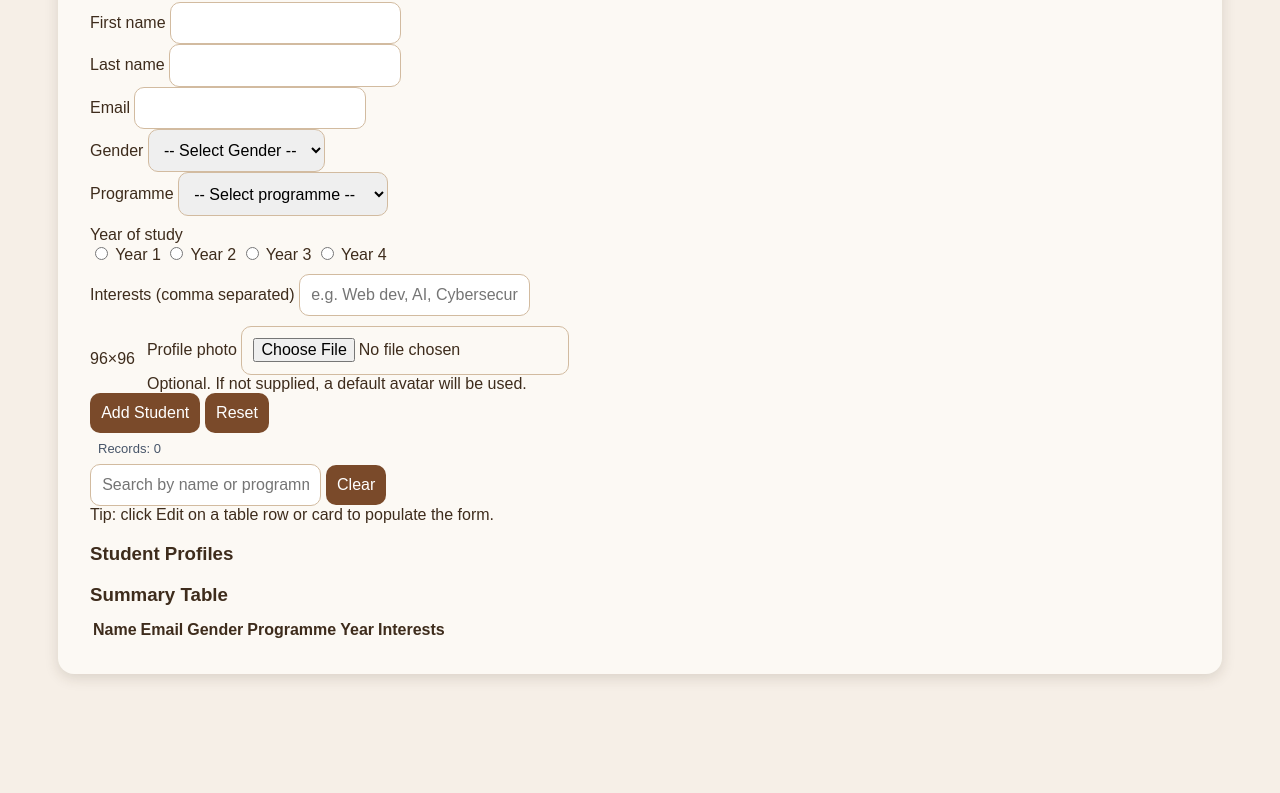
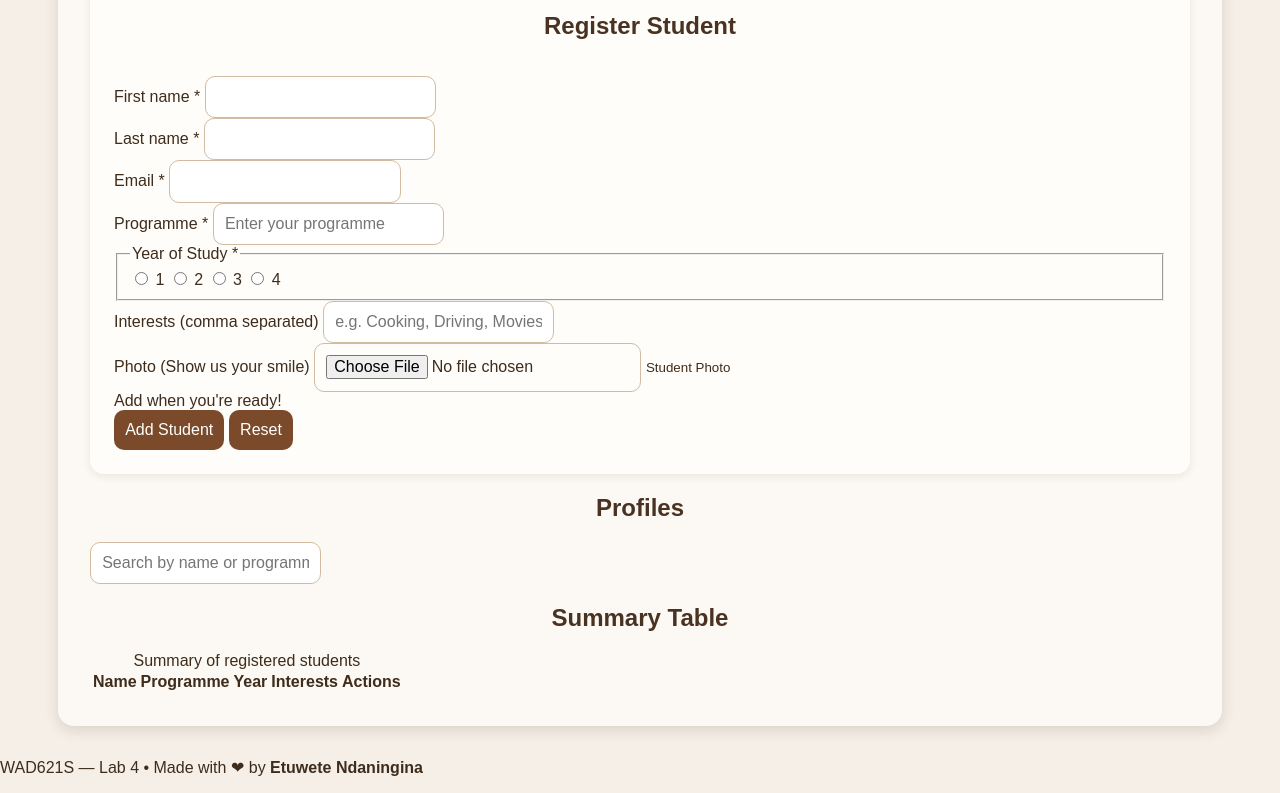
Before and after one commit to EtuweteNd/-Registration-Project, a plain HTML site: page index.html in a window 1280 px wide. Shown: the part 194-987 px from the top of the page. Before the commit the page ends 900 px from the top, so only its background shows below. Drawn offline with Linux system fonts and the light colour scheme; a script that the page names is missing.

Commit message:
Update index.html
final update of the Lab 4 html

```diff
--- a/index.html
+++ b/index.html
@@ -3,121 +3,104 @@
 <head>
   <meta charset="utf-8" />
   <meta name="viewport" content="width=device-width,initial-scale=1" />
-  <title>Student Registration Portal</title>
-  <link rel="stylesheet" href="style.css" />
+  <title>WAD621S — Lab 4: Registration → Profile Cards</title>
+  <link rel="stylesheet" href="style.css">
 </head>
 <body>
-  <div class="container" id="app">
-    <header>
-      <div class="logo">SR</div>
-      <div>
-        <h1>Student Registration Portal</h1>
-        <p class="lead">Register students, view profiles, edit or remove entries. Data persists in LocalStorage.</p>
-      </div>
+  <header class="site-header">
+    <h1>Campus Connect: Student Registration</h1>
+    <p class="lead">Enroll Today, Lead Tomorrow.</p>
   </header>
 
-    <div class="grid">
-      <!-- Form column -->
-      <section class="card">
-        <form id="studentForm" autocomplete="off">
-          <input type="hidden" id="studentId" />
-          <div class="form-row">
-            <div style="flex:1">
-              <label for="firstName">First name</label>
-              <input id="firstName" type="text" required />
+  <main class="container">
+    <section class="form-section" aria-labelledby="form-title">
+      <h2 id="form-title">Register Student</h2>
+
+      <form id="regForm" novalidate>
+        <div class="row">
+          <div class="field">
+            <label for="first">First name <span aria-hidden="true">*</span></label>
+            <input type="text" id="first" name="first" required autocomplete="given-name" />
+            <small class="error" id="err-first" aria-live="polite"></small>
           </div>
-            <div style="flex:1">
-              <label for="lastName">Last name</label>
-              <input id="lastName" type="text" required />
+
+          <div class="field">
+            <label for="last">Last name <span aria-hidden="true">*</span></label>
+            <input type="text" id="last" name="last" required autocomplete="family-name" />
+            <small class="error" id="err-last" aria-live="polite"></small>
           </div>
         </div>
 
-          <div class="form-row">
-            <div style="flex:1">
-              <label for="email">Email</label>
-              <input id="email" type="email" required />
-            </div>
-            <div style="flex:1">
-              <label for="gender">Gender</label>
-              <select id="gender" required>
-                <option value="">-- Select Gender --</option>
-                <option>Male</option>
-                <option>Female</option>
-                <option>Other</option>
-              </select>
-            </div>
+        <div class="field">
+          <label for="email">Email <span aria-hidden="true">*</span></label>
+          <input type="email" id="email" name="email" required autocomplete="email" />
+          <small class="error" id="err-email" aria-live="polite"></small>
         </div>
 
-          <div style="margin-bottom:10px">
-            <label for="programme">Programme</label>
-            <select id="programme" required>
-              <option value="">-- Select programme --</option>
-              <option>Software Engineering</option>
-              <option>Computer Science</option>
-              <option>Information Technology</option>
-              <option>Network Administration</option>
-            </select>
+        <div class="field">
+          <label for="prog">Programme <span aria-hidden="true">*</span></label>
+          <input type="text" id="prog" name="prog" required placeholder="Enter your programme" />
+          <small class="error" id="err-prog" aria-live="polite"></small>
         </div>
 
-          <div style="margin-bottom:10px">
-            <label>Year of study</label>
-            <div class="form-row" style="gap:10px">
-              <label><input type="radio" name="year" value="1" required /> Year 1</label>
-              <label><input type="radio" name="year" value="2" /> Year 2</label>
-              <label><input type="radio" name="year" value="3" /> Year 3</label>
-              <label><input type="radio" name="year" value="4" /> Year 4</label>
+        <fieldset class="field">
+          <legend>Year of Study <span aria-hidden="true">*</span></legend>
+          <div class="horizontal-options">
+            <label><input type="radio" name="year" value="1" required> 1</label>
+            <label><input type="radio" name="year" value="2"> 2</label>
+            <label><input type="radio" name="year" value="3"> 3</label>
+            <label><input type="radio" name="year" value="4"> 4</label>
           </div>
+          <small class="error" id="err-year" aria-live="polite"></small>
+        </fieldset>
+
+        <div class="field">
+          <label for="interests">Interests (comma separated)</label>
+          <input type="text" id="interests" name="interests" placeholder="e.g. Cooking, Driving, Movies" />
         </div>
 
-          <div style="margin-bottom:10px">
-            <label for="interests">Interests (comma separated)</label>
-            <input id="interests" type="text" placeholder="e.g. Web dev, AI, Cybersecurity" />
+        <div class="field">
+          <label for="photo">Photo (Show us your smile)</label>
+          <input type="file" accept="image/*" id="photo" name="photo" />
+          <small class="muted">Student Photo</small>
+          <div id="preview" class="preview" aria-hidden="true"></div>
+          <small class="error" id="err-photo" aria-live="polite"></small>
         </div>
 
-          <div style="display:flex;gap:12px;align-items:center">
-            <div class="photo-preview" id="photoPreview"> <span class="muted">96×96</span> </div>
-            <div style="flex:1">
-              <label for="photo">Profile photo</label>
-              <input id="photo" type="file" accept="image/*" />
-              <div class="small">Optional. If not supplied, a default avatar will be used.</div>
-            </div>
-          </div>
+        <div aria-live="polite" class="sr" id="live">Add when you're ready!</div>
 
-          <div class="actions">
-            <button type="submit" id="saveBtn">Add Student</button>
-            <button type="button" id="resetBtn" class="ghost">Reset</button>
-            <div style="margin-left:auto;color:#475569;font-size:13px;padding:8px">Records: <span id="count">0</span></div>
+        <div class="form-actions">
+          <button type="submit" id="submitBtn">Add Student</button>
+          <button type="reset" id="resetBtn" class="secondary">Reset</button>
         </div>
       </form>
     </section>
 
-      <!-- Display column -->
-      <section>
-        <div class="controls">
-          <div class="search">
-            <input id="search" placeholder="Search by name or programme" />
-            <button id="clearSearch" class="ghost" type="button">Clear</button>
+    <section class="cards-section" aria-labelledby="cards-title">
+      <h2 id="cards-title">Profiles</h2>
+      <div id="controls" class="controls">
+        <input id="search" placeholder="Search by name or programme..." aria-label="Search profiles" />
       </div>
-          <div class="muted">Tip: click Edit on a table row or card to populate the form.</div>
-        </div>
+      <div id="cards" class="cards" aria-live="polite"></div>
+    </section>
 
-        <div class="card">
-          <h3 style="margin-bottom:12px">Student Profiles</h3>
-          <div class="cards" id="cardsContainer"></div>
-        </div>
-
-        <div class="table-wrap" id="tableWrap">
-          <h3 style="margin-bottom:12px">Summary Table</h3>
-          <table id="studentsTable">
+    <section class="table-section" aria-labelledby="summary-title">
+      <h2 id="summary-title">Summary Table</h2>
+      <div class="table-wrap">
+        <table id="summary" aria-describedby="summary-title">
+          <caption class="sr">Summary of registered students</caption>
           <thead>
-              <tr><th>Name</th><th>Email</th><th>Gender</th><th>Programme</th><th>Year</th><th>Interests</th></tr>
+            <tr><th>Name</th><th>Programme</th><th>Year</th><th>Interests</th><th>Actions</th></tr>
           </thead>
           <tbody></tbody>
         </table>
       </div>
     </section>
-    </div>
-  </div>
+  </main>
+
+  <footer class="site-footer">
+    <p>WAD621S — Lab 4 • Made with ❤ by <strong>Etuwete Ndaningina</strong></p>
+  </footer>
 
   <script src="script.js"></script>
 </body>
```
Lines whose indentation alone changed are shown as unchanged.
